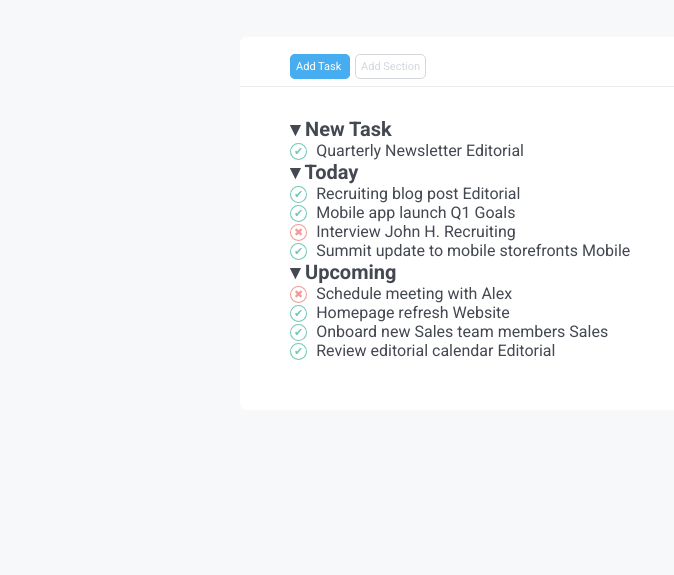
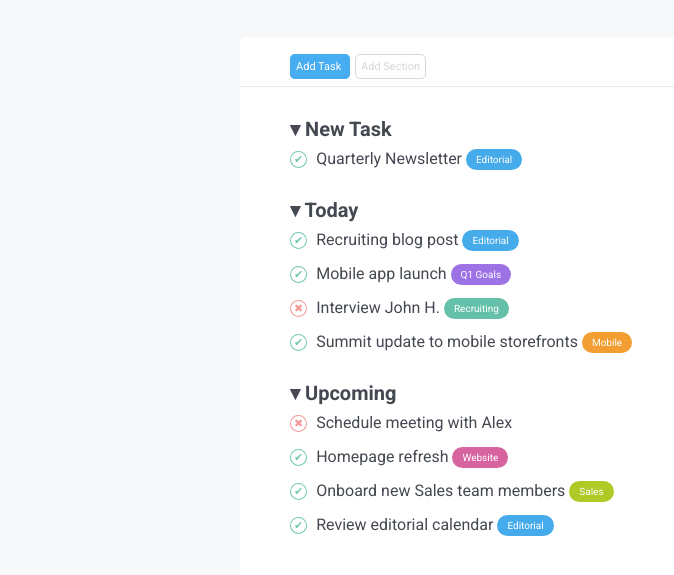
Before and after one commit to Valee8/html-css-toboolist, a plain HTML site: page index.html in a window 1280 px wide. Shown: the part 73-648 px from the top of the page, without its empty margins (0-674 px from the left). Drawn offline with Linux system fonts and the light colour scheme.

Commit message:
ended main

```diff
--- a/css/style.css
+++ b/css/style.css
@@ -46,6 +46,7 @@ header {
     border-bottom: solid 1px #EAECEE;
 }
 
+/* Bottone task */
 .button.task {
     background-color: #47ADF1;
     color: #fff;
@@ -64,29 +65,35 @@ header {
     line-height: 60px;
 }
 
+
+/* Inizione parte principale */
 .section-main {
     padding: 30px 50px 50px 50px;
 }
 
+/* Titolo */
 .section-main h2 {
     font-size: 20px;
+    margin-bottom: 8px
 }
 
-
+/* Con before inserisco simbolo triangolo */
 .section-main h2:before {
     content: '\25BE';
 }
 
-
-.new-task .list {
-    margin-top: 0;
+/* Inizio contenuto liste */
+.list {
+    font-size: 16px;
+    margin-bottom: 15px
 }
 
-.list {
-    font-size: 16px;
+ .today, .upcoming {
+    margin-top: 30px;
 }
 
 
+/* Con before inserisco simboli v e x */
 .list:before {
     font-size: 11px;
     padding: 1px 3px;
@@ -106,3 +113,37 @@ header {
     color: #F29A97;
     border: solid 1px #F29A97;
 }
+
+/* Sfondi degli span */
+.list span {
+    color: #fff;
+    font-size: 10px;
+    border-radius: 100px;
+    padding: 5px 10px;
+    vertical-align: middle;
+
+}
+
+.list .editorial {
+    background-color: #45ABEA;
+}
+
+.list .goals {
+    background-color: #9C72E4;
+}
+
+.list .recruiting {
+    background-color: #64C0A9;
+}
+
+.list .mobile {
+    background-color: #F29E33;
+}
+
+.list .website {
+    background-color: #D863A1;
+}
+
+.list .sales {
+    background-color: #B0C926;
+}
```
Also changed, not shown: index.html (+2 -1 lines).
